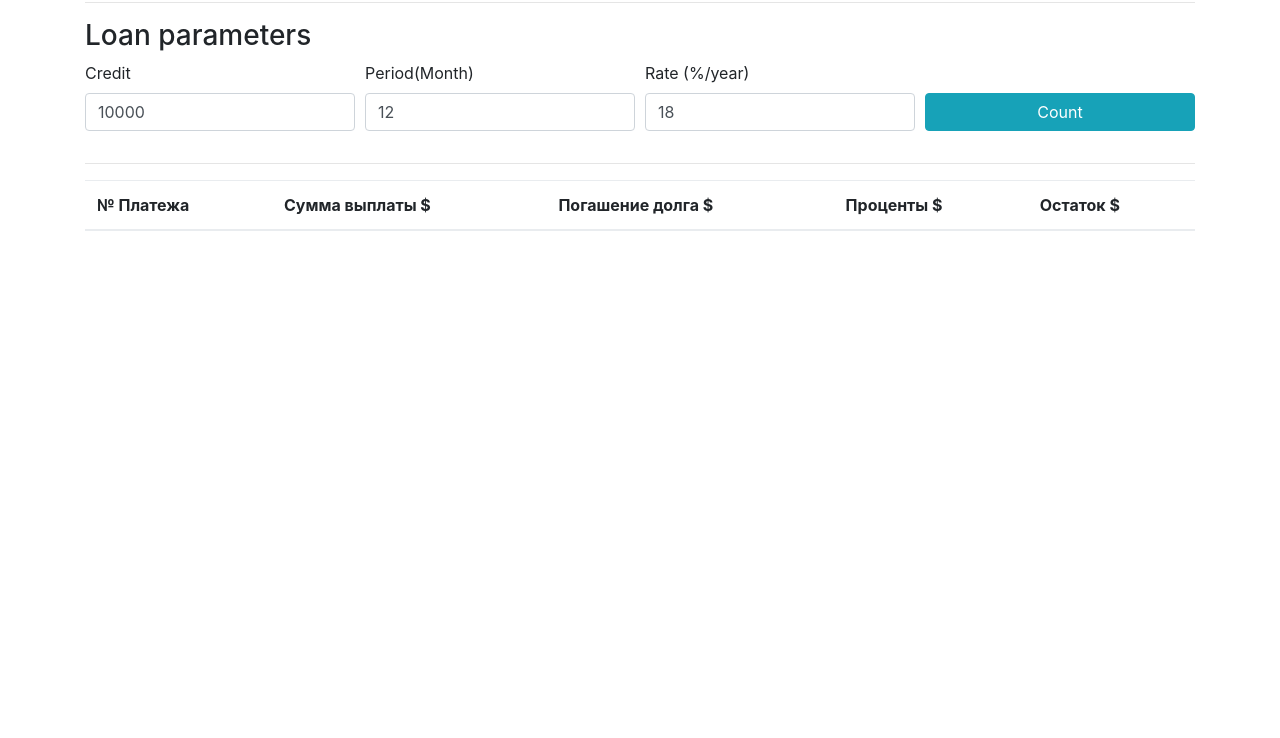
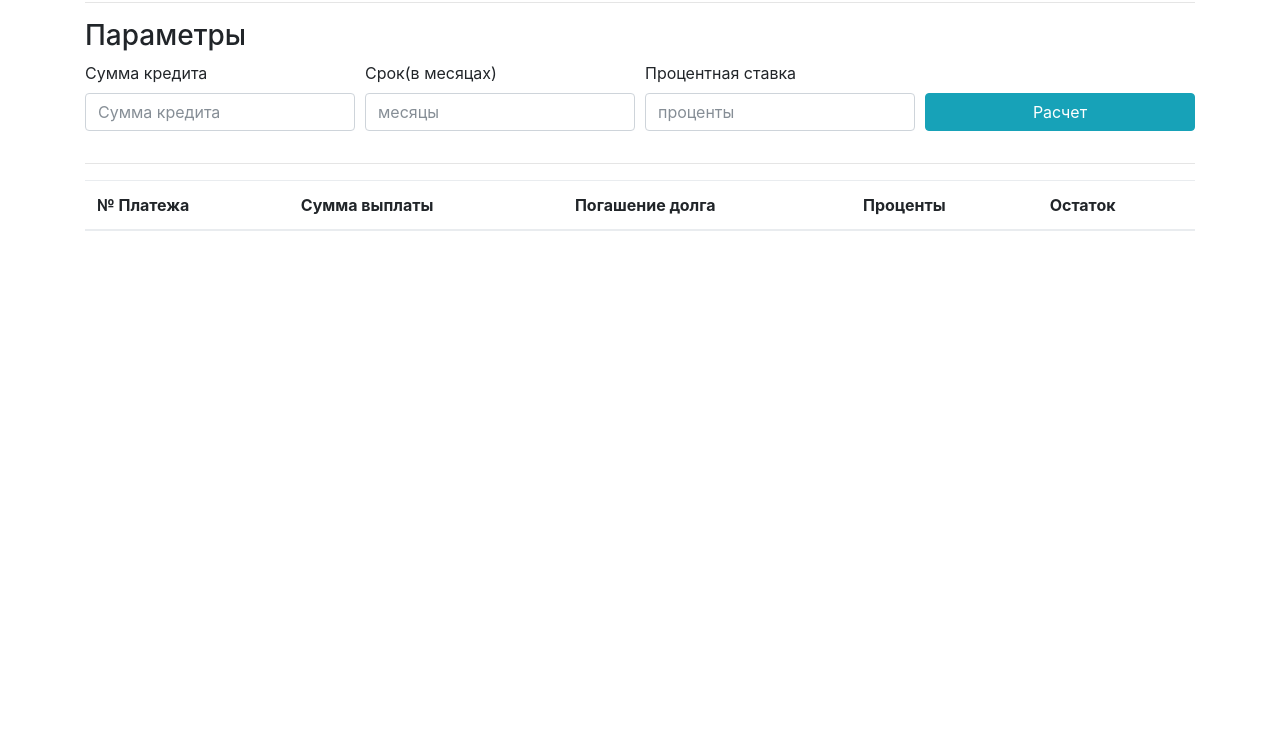
Before and after one commit to WirelessSocks/Differentiate-payment-calculator, a plain HTML site: page index.html in a window 1280 px wide. Shown: the part 62-800 px from the top of the page. Drawn offline with nearby package versions, Linux system fonts and the light colour scheme.

Commit message:
Add files via upload

```diff
--- a/index.html
+++ b/index.html
@@ -10,24 +10,24 @@
   </head>
   <body>
 	<div class="container">
-		<h1>Credit calculator (Differentiated payment)</h1>
+		<h1>Кредитный калькулятор (дифференцированная схема)</h1>
 		<hr>
-			<h3>Loan parameters</h3>
+			<h3>Параметры</h3>
 			<div class="form-row">
 				<div class="form-group col-3">
-				  <label for="credit_sum">Credit</label>
-				  <input type="number" min="1000" max="999999999" value="10000" class="form-control" id="credit_sum">
+				  <label for="credit_sum">Сумма кредита</label>
+				  <input type="number" min="1000" max="999999999" value="" placeholder="Сумма кредита" class="form-control" id="credit_sum">
 				</div>
 				<div class="form-group col-3">
-				  <label for="credit_term">Period(Month)</label>
-				  <input type="number" id="credit_term" min="1" max="120" value="12" class="form-control">
+				  <label for="credit_term">Срок(в месяцах)</label>
+				  <input type="number" id="credit_term" min="1" max="120" value="" placeholder="месяцы" class="form-control">
 				</div>
 				<div class="form-group col-3">
-				  <label for="credit_rate">Rate (%/year)</label>
-				  <input type="number" min="1" max="300" value="18" step="0.1" class="form-control" id="credit_rate">
+				  <label for="credit_rate">Процентная ставка</label>
+				  <input type="number" min="1" max="300" value="" placeholder="проценты" step="0.1" class="form-control" id="credit_rate">
 				</div>
 				<div class="form-group col-3 align-self-end">
-				  <button style="width: 100%;" id="calc_btn" class="btn btn-info">Count</button>
+				  <button style="width: 100%;" id="calc_btn" class="btn btn-info">Расчет</button>
 				</div>
 			</div>
 		<hr>
@@ -35,10 +35,10 @@
             <thead>
             <tr>
                 <th>№ Платежа</th>
-                <th>Сумма выплаты $</th>
-                <th>Погашение долга $</th>
-                <th>Проценты $</th>
-                <th>Остаток $</th>
+                <th>Сумма выплаты</th>
+                <th>Погашение долга</th>
+                <th>Проценты</th>
+                <th>Остаток</th>
             </tr>
             </thead>
             <tbody>
--- a/script.js
+++ b/script.js
@@ -3,7 +3,7 @@ window.onload = function() {
       const tbody = document.getElementsByTagName("tbody")[0];
       tbody.innerHTML  = '';
       var sum = parseInt(credit_sum.value);
-      var rate = parseInt(credit_rate.value);
+      var rate = parseFloat(credit_rate.value);
       rate = rate / 100; // Проценты
       var term = parseInt(credit_term.value); // Месяцы
 
```
